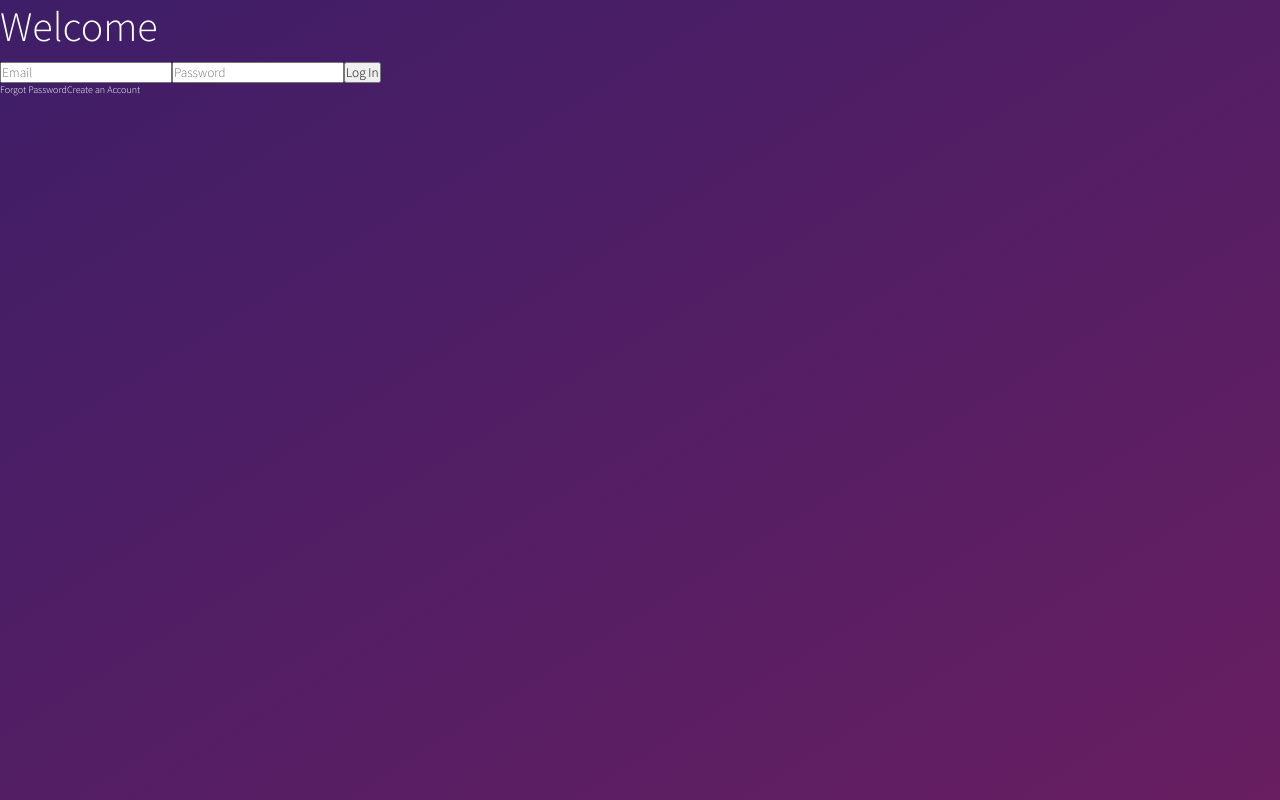
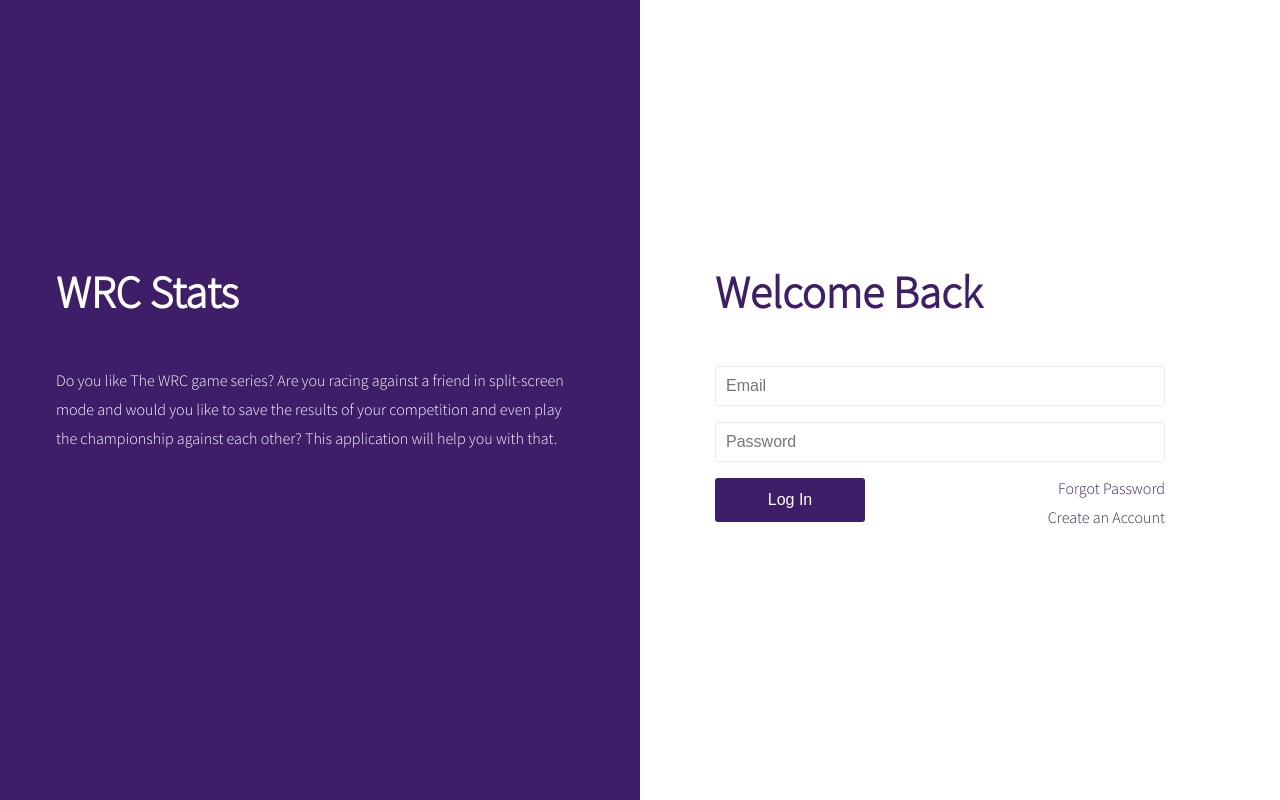
Before and after one commit to lkapustka/wrc-stats-app, a Vue app: page /login in a window 1280 px wide. Built offline with nearby package versions, Linux system fonts and the light colour scheme; no server answers.

Commit message:
style: Add style for Login view

```diff
--- a/src/assets/main.scss
+++ b/src/assets/main.scss
@@ -2,63 +2,113 @@
 @import url(https://fonts.googleapis.com/css?family=Source+Sans+Pro:200,300);
 
 //colors
+//$primary: #3EC761;
 $primary: #3e1e68;
 $secondary: #681e61;
 $error: #ef5777;
 $success: #1abc9c;
-$text: white;
 
 //resets
 * {
-    font-family: "Source Sans Pro", sans-serif;
     box-sizing: border-box;
-    font-weight: 300;
     margin: 0;
     padding: 0;
 }
 
 html {
-    font-size: 62.5%;
+	line-height: 2.1rem;
 }
 
 body {
-    background: linear-gradient(to bottom right, $primary 0%, $secondary 100%);
-    color: $text;
-    height: 100vh;
-}
-
-// fonts
-h1,
-h2,
-h3,
-p {
-	margin: 0 0 1rem;
+	font-family: "Source Sans Pro", sans-serif;
+	font-size: 1rem;
+	line-height: 1.3125rem;
+	margin: auto;
 }
 
 h1 {
-	font-size: 4.2rem;
+	font-size: 2.8125rem;
+	line-height: 3.9375rem;
+	margin-top: 1.3125rem;
+	margin-bottom: 2.625rem;
 }
 
 h2 {
-	font-size: 2.6rem;
+	font-size: 2rem;
+	line-height: 2.625rem;
+	margin-top: 1.3125rem;
+	margin-bottom: 1.3125rem;
 }
 
 h3 {
-	font-size: 1.6rem;
+	font-size: 1.4375rem;
+	line-height: 2.625rem;
+	margin-top: 1.3125rem;
+	margin-bottom: 0rem;
 }
 
-p {
-	line-height: 1.5;
+p, ul, ol, pre, table, blockquote {
+	margin-top: 0rem;
+	margin-bottom: 1.3125rem;
 }
 
-a {
-	text-decoration: none;
-	color: $text;
+ul ul, ol ol, ul ol, ol ul {
+	margin-top: 0rem;
+	margin-bottom: 0rem;
+}
+
+//globals
+section {
+	display: flex;
+	max-width: 1200px;
+	margin: 0 auto;
+}
+
+.col1,
+.col2 {
+	flex-grow: 1;
+	flex-basis: 0;
+	padding: 1rem;
+}
+
+.button {
+	background: $primary;
+	color: white;
+	outline: none;
+	appearance: none;
 	cursor: pointer;
+	border: 0;
+	border-radius: 3px;
+	min-width: 150px;
+	font-size: 1rem;
+	padding: 0.8rem 1rem;
 
 	&:hover {
-		background-color: fade-out($color: white, $amount: 0.6);
+		background: lighten($primary, 10%);
+	}
+
+	&:disabled {
+		opacity: 0.5;
+
+		&:hover {
+			background: $primary;
+		}
 	}
 }
 
-//globals
+form {
+	input {
+		display: block;
+		width: 100%;
+		margin-bottom: 1rem;
+		font-size: 1rem;
+		padding: 10px;
+		outline: 0;
+		border: 1px solid #e6ecf0;
+		border-radius: 3px;
+
+		&:focus {
+			box-shadow: 0 0 5px 0 rgba(black, 0.2);
+		}
+	}
+}
--- a/src/views/Login.vue
+++ b/src/views/Login.vue
@@ -1,26 +1,110 @@
 <template>
-  <div id="login">
+  <div class="login">
     <section>
-      <form>
-        <h1>Welcome</h1>
-        <input type="text" placeholder="Email" id="email" />
-        <input type="password" placeholder="Password" id="password" />
-        <button type="submit" class="button">Log In</button>
+      <div class="col1">
+        <h1>WRC Stats</h1>
+        <p>
+          Do you like The WRC game series? Are you racing against a friend in
+          split-screen mode and would you like to save the results of your
+          competition and even play the championship against each other? This
+          application will help you with that.
+        </p>
+      </div>
+      <div class="col2">
+        <form @submit.prevent>
+          <h1>Welcome Back</h1>
+          <input
+            v-model.trim="loginForm.email"
+            type="text"
+            placeholder="Email"
+            class="email"
+          />
+          <input
+            v-model.trim="loginForm.password"
+            type="password"
+            placeholder="Password"
+            class="password"
+          />
+          <button @click="login()" type="submit" class="button">Log In</button>
           <div class="extras">
             <a>Forgot Password</a>
             <a>Create an Account</a>
           </div>
         </form>
+      </div>
     </section>
   </div>
 </template>
 
 <script>
-import { defineComponent } from "@vue/composition-api";
+//import { reactive } from "@vue/composition-api";
+import { useStore } from "vuex";
 
-export default defineComponent({
-  setup() {},
+export default {
+  setup() {
+    //const data = reactive({});
+    const login = () => {
+      useStore().dispatch("login", {
+        email: this.loginForm.email,
+        password: this.loginForm.password,
       });
+    };
+
+    return {
+      login,
+      loginForm: {
+        email: "",
+        password: "",
+      },
+    };
+  },
+};
 </script>
 
-<style lang="scss" scoped></style>
+<style lang="scss" scoped>
+@import "../assets/main.scss";
+
+.login {
+  background: linear-gradient(
+    to right,
+    $primary 0%,
+    $primary 50%,
+    white 50%,
+    white 100%
+  );
+}
+
+.col1,
+.col2 {
+  height: 100vh;
+  padding-top: 30vh;
+}
+
+.col1 {
+  color: white;
+
+  p {
+    max-width: 510px;
+    line-height: 1.8;
+  }
+}
+
+.col2 {
+  color: $primary;
+
+  form {
+    margin: 0 auto;
+    max-width: 450px;
+  }
+
+  .extras {
+    float: right;
+    text-align: right;
+
+    a {
+      display: block;
+      margin-bottom: 0.5rem;
+    }
+  }
+}
+</style>
```
Lines whose indentation alone changed are shown as unchanged.
